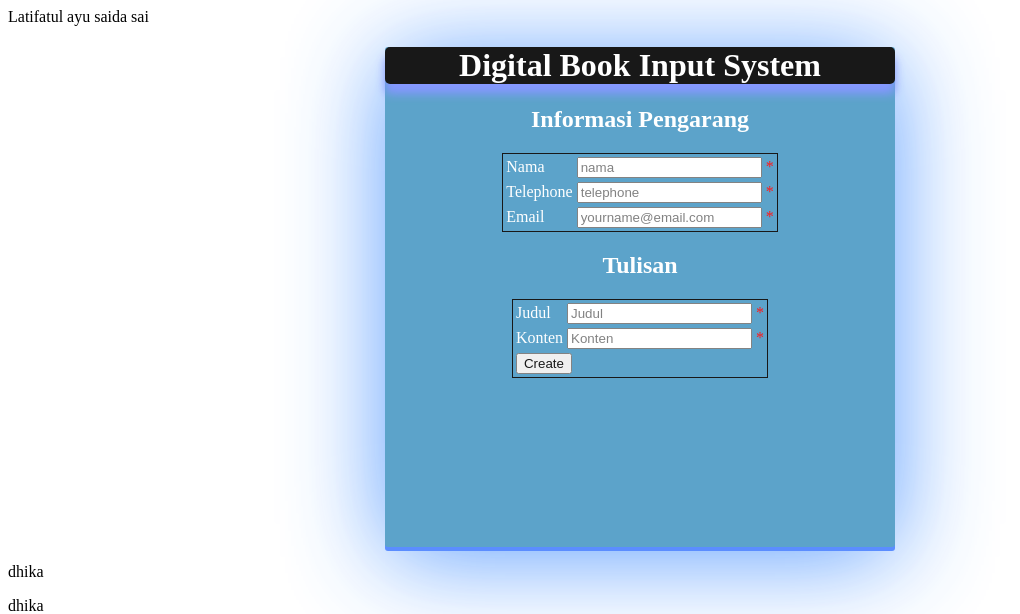
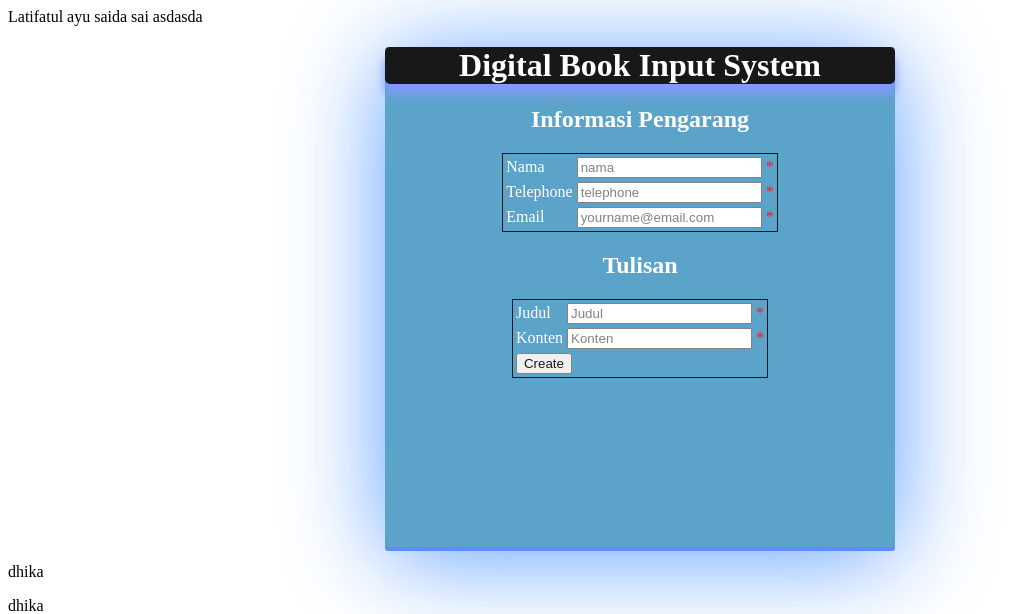
Before and after one commit to adhikadhanes/PPW, a PHP site: page / in a window 1280 px wide. Shown: the top 614 px of the page, without its empty margins (0-1020 px from the left). Run offline with PHP 8.4, Linux system fonts and the light colour scheme.

Commit message:
sadiasi
ASDAKSND

```diff
--- a/index.php
+++ b/index.php
@@ -1,6 +1,7 @@
 <!DOCTYPE HTML> Latifatul
 <!DOCTYPE HTML> ayu saida
 sai
+asdasda
 <html>
 <head>
 <link rel="stylesheet" type="text/css" href="style.css">
```
